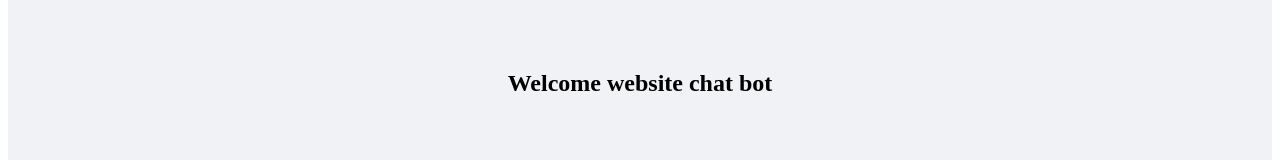
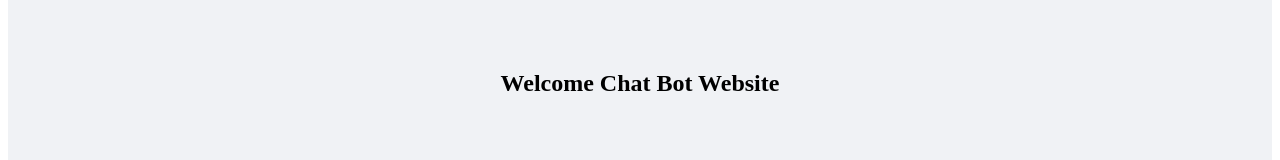
Before and after one commit to anhemlam648/Chat_AI, a React (Vite) app: page / in a window 1280 px wide. Shown: the part 342-502 px from the top of the page. Built offline with nearby package versions, Linux system fonts and the light colour scheme.

Commit message:
updateComponent

```diff
--- a/src/components/HomePage.jsx
+++ b/src/components/HomePage.jsx
@@ -44,7 +44,7 @@ const HomePage = () => {
                 <h1>Vu Trung Nghia</h1>
             </header>
             <main style={styles.mainContent}>
-                <h2>Welcome website chat bot</h2>
+                <h2>Welcome Chat Bot Website</h2>
             </main>
             <footer style={styles.footer}>
                 <p>&copy; 2024 By Vu Trung Nghia.</p>
```
